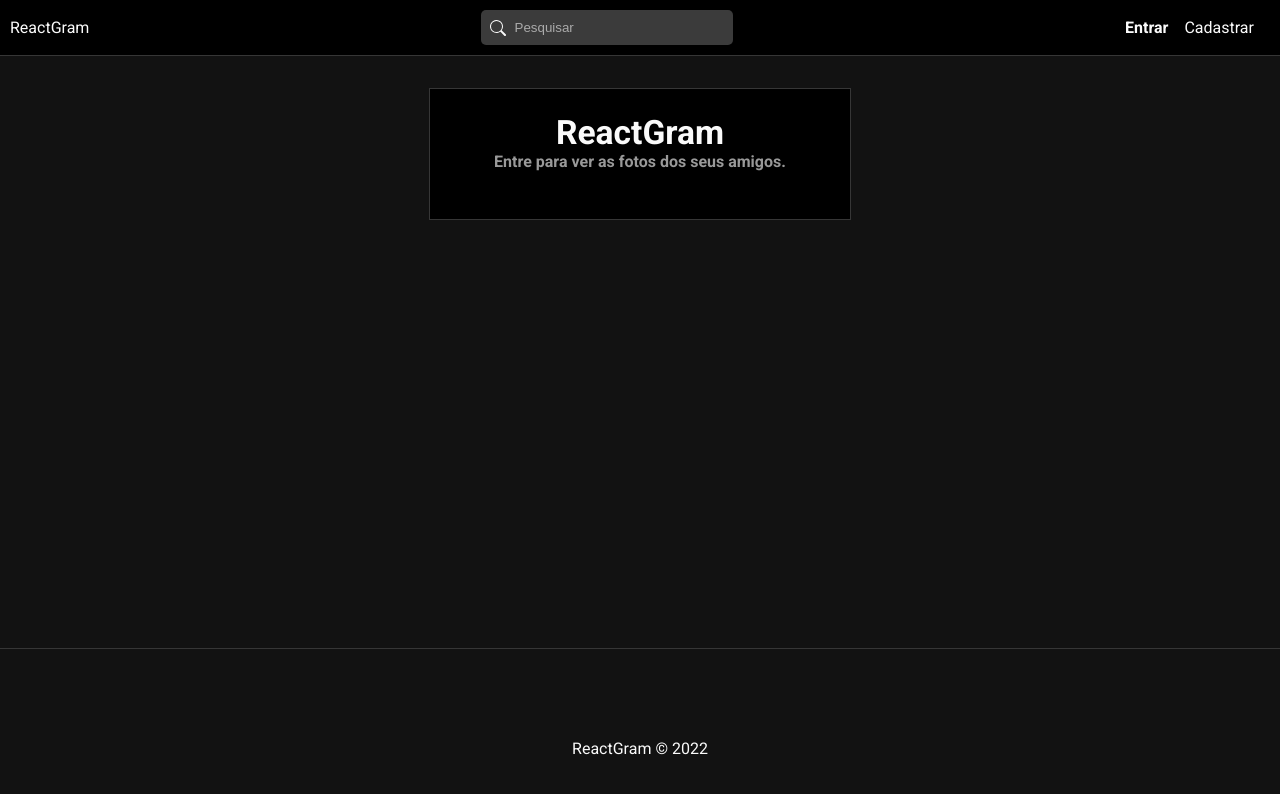
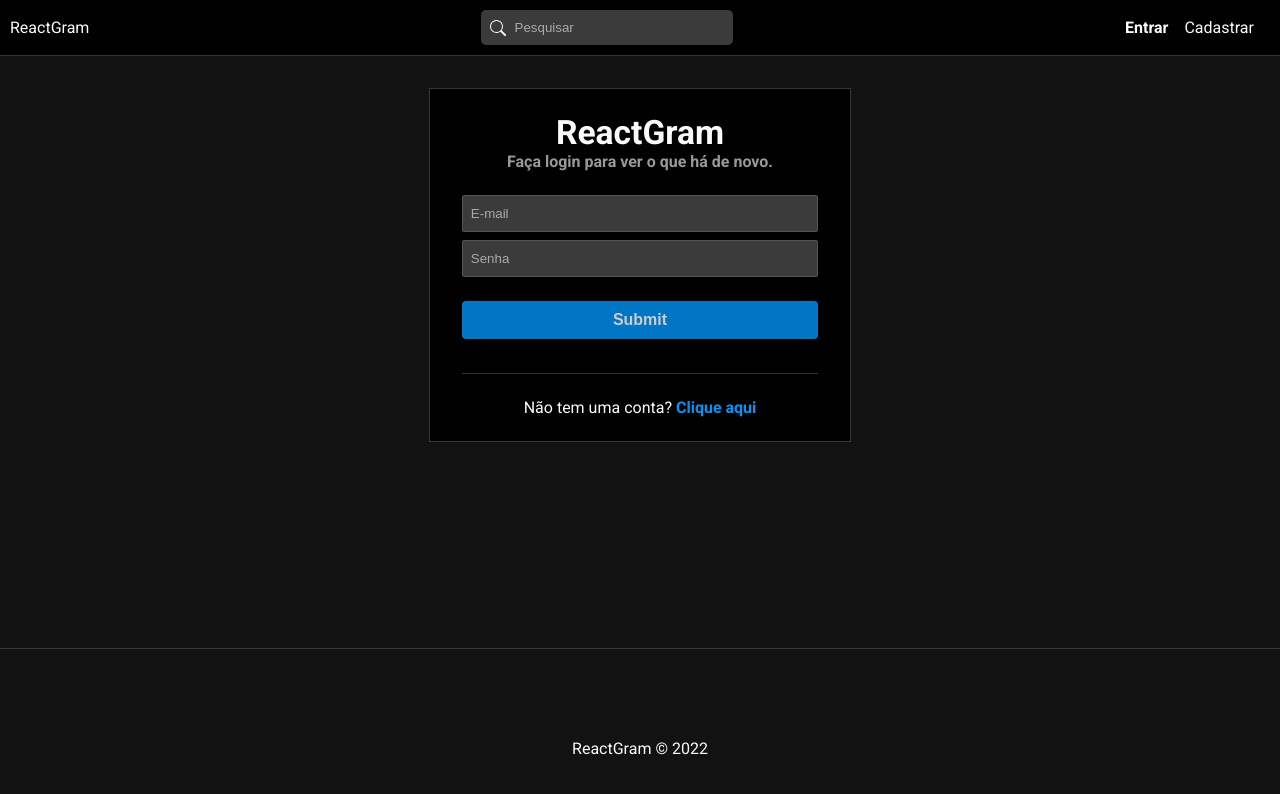
Before and after one commit to MarlonChi/reactgram, a React (Vite) app in the folder web/: page /login in a window 1280 px wide. Shown: the top 794 px of the page. Built offline with nearby package versions, Linux system fonts and the light colour scheme.

Commit message:
:construction: User Sign In

```diff
--- a/web/src/pages/Auth/Login.jsx
+++ b/web/src/pages/Auth/Login.jsx
@@ -1,12 +1,60 @@
-import React from "react";
+import { useState, useEffect } from "react";
+import { useSelector, useDispatch } from "react-redux";
+import { Link } from "react-router-dom";
+
+import { login, reset } from "../../slices/authSlice";
+
+import { Message } from "../../components/Message/Message";
 
 import "./Auth.css";
 
 export const Login = () => {
+  const [email, setEmail] = useState("");
+  const [password, setPassword] = useState("");
+
+  const dispatch = useDispatch();
+
+  const { loading, error } = useSelector((state) => state.auth);
+
+  const handleSubmit = (e) => {
+    e.preventDefault();
+
+    const user = {
+      email,
+      password,
+    };
+
+    dispatch(login(user));
+  };
+
+  useEffect(() => {
+    dispatch(reset());
+  }, [dispatch]);
+
   return (
     <div id="Login">
       <h2>ReactGram</h2>
-      <p className="subtitle">Entre para ver as fotos dos seus amigos.</p>
+      <p className="subtitle">Faça login para ver o que há de novo.</p>
+      <form onSubmit={handleSubmit}>
+        <input
+          type="text"
+          placeholder="E-mail"
+          onChange={(e) => setEmail(e.target.value)}
+          value={email || ""}
+        />
+        <input
+          type="password"
+          placeholder="Senha"
+          onChange={(e) => setPassword(e.target.value)}
+          value={password || ""}
+        />
+        {!loading && <input type="submit" placeholder="Entrar" />}
+        {loading && <input type="submit" placeholder="Aguarde..." disabled />}
+        {error && <Message message={error} type="error" />}
+      </form>
+      <p>
+        Não tem uma conta? <Link to="/register">Clique aqui</Link>
+      </p>
     </div>
   );
 };
--- a/web/src/services/authService.js
+++ b/web/src/services/authService.js
@@ -24,9 +24,28 @@
   localStorage.removeItem("user");
 };
 
+// sign in an user
+const login = async (data) => {
+  const config = requestConfig("POST", data);
+
+  try {
+    const res = await fetch(api + "/users/login", config)
+      .then((res) => res.json())
+      .catch((err) => err);
+
+    if (res) {
+      localStorage.setItem("user", JSON.stringify(res));
+    }
+    return res;
+  } catch (error) {
+    console.log(error);
+  }
+};
+
 const authService = {
   register,
   logout,
+  login,
 };
 
 export default authService;
--- a/web/src/slices/authSlice.js
+++ b/web/src/slices/authSlice.js
@@ -28,6 +28,18 @@
 // logout an user
 export const logout = createAsyncThunk("auth/logout", async () => {
   await authService.logout();
+});
+
+// Sign in an user
+export const login = createAsyncThunk("auth/login", async (user, thunkAPI) => {
+  const data = await authService.login(user);
+
+  // check for errors
+  if (data.errors) {
+    return thunkAPI.rejectWithValue(data.errors[0]);
+  }
+
+  return data;
 });
 
 export const authSlice = createSlice({
@@ -62,6 +74,21 @@
         state.success = true;
         state.error = null;
         state.user = null;
+      })
+      .addCase(login.pending, (state) => {
+        state.loading = true;
+        state.error = false;
+      })
+      .addCase(login.fulfilled, (state, action) => {
+        state.loading = false;
+        state.success = true;
+        state.error = null;
+        state.user = action.payload;
+      })
+      .addCase(login.rejected, (state, action) => {
+        state.loading = false;
+        state.error = action.payload;
+        state.user = null;
       });
   },
 });
```
